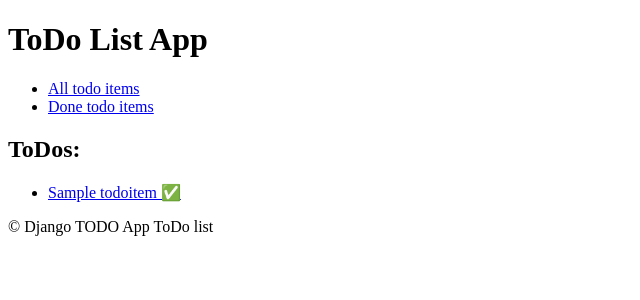
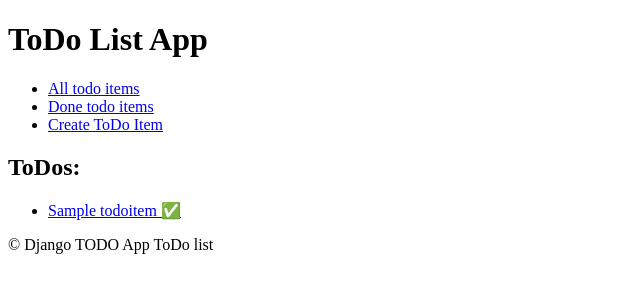
Before and after one commit to mahenzon/django-todo-project, a Django app: page /todos/ in a window 1280 px wide. Shown: the part 70-370 px from the top of the page, without its empty margins (0-640 px from the left). Run offline with Django 5.2, Linux system fonts and the light colour scheme; tables that the repository leaves empty hold one stand-in row (values such as "Sample post").

Commit message:
Create ToDoItemCreateView

```diff
--- a/todo_manager/todo_list/models.py
+++ b/todo_manager/todo_list/models.py
@@ -1,4 +1,5 @@
 from django.db import models
+from django.urls import reverse
 
 
 class ToDoItem(models.Model):
@@ -11,5 +12,11 @@ class ToDoItem(models.Model):
     description = models.TextField(blank=True, null=False)
     done = models.BooleanField(default=False)
 
+    def get_absolute_url(self):
+        return reverse(
+            "todo_list:detail",
+            kwargs={"pk": self.pk},
+        )
+
     def __str__(self):
         return self.title
--- a/todo_manager/todo_list/templates/todo_list/index.html
+++ b/todo_manager/todo_list/templates/todo_list/index.html
@@ -9,6 +9,7 @@
   <ul>
     <li><a href="{% url 'todo_list:list' %}">All todo items</a></li>
     <li><a href="{% url 'todo_list:done' %}">Done todo items</a></li>
+    <li><a href="{% url 'todo_list:create' %}">Create ToDo Item</a></li>
   </ul>
 
   <h2>ToDos:</h2>
--- a/todo_manager/todo_list/urls.py
+++ b/todo_manager/todo_list/urls.py
@@ -11,4 +11,5 @@ urlpatterns = [
     path("<int:pk>/", views.ToDoDetailView.as_view(), name="detail"),
     path("list/", views.ToDoListView.as_view(), name="list"),
     path("done/", views.ToDoListDoneView.as_view(), name="done"),
+    path("create/", views.ToDoItemCreateView.as_view(), name="create"),
 ]
--- a/todo_manager/todo_list/views.py
+++ b/todo_manager/todo_list/views.py
@@ -6,8 +6,10 @@ from django.shortcuts import render
 from django.views.generic import (
     ListView,
     DetailView,
+    CreateView,
 )
 
+from .forms import ToDoItemForm
 from .models import ToDoItem
 
 
@@ -35,3 +37,9 @@ class ToDoListDoneView(ListView):
 
 class ToDoDetailView(DetailView):
     model = ToDoItem
+
+
+class ToDoItemCreateView(CreateView):
+    model = ToDoItem
+    form_class = ToDoItemForm
+    # fields = ("title", "description")
```
